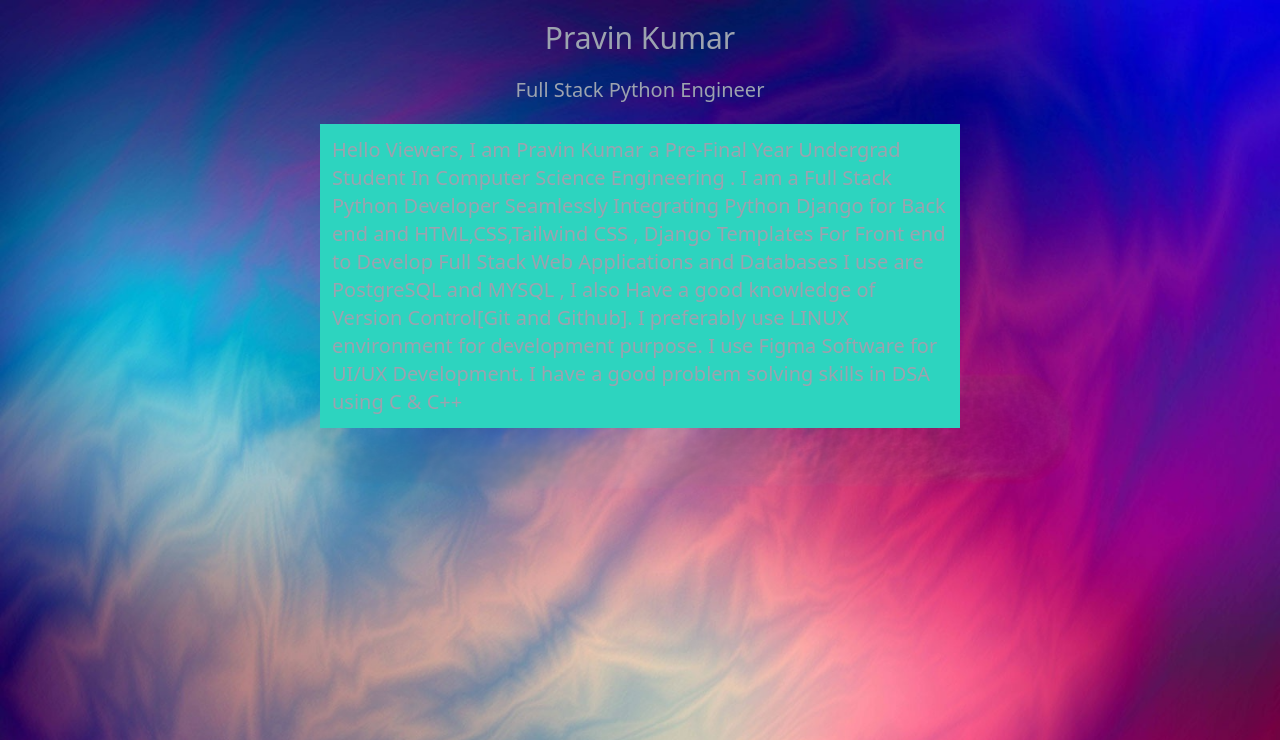
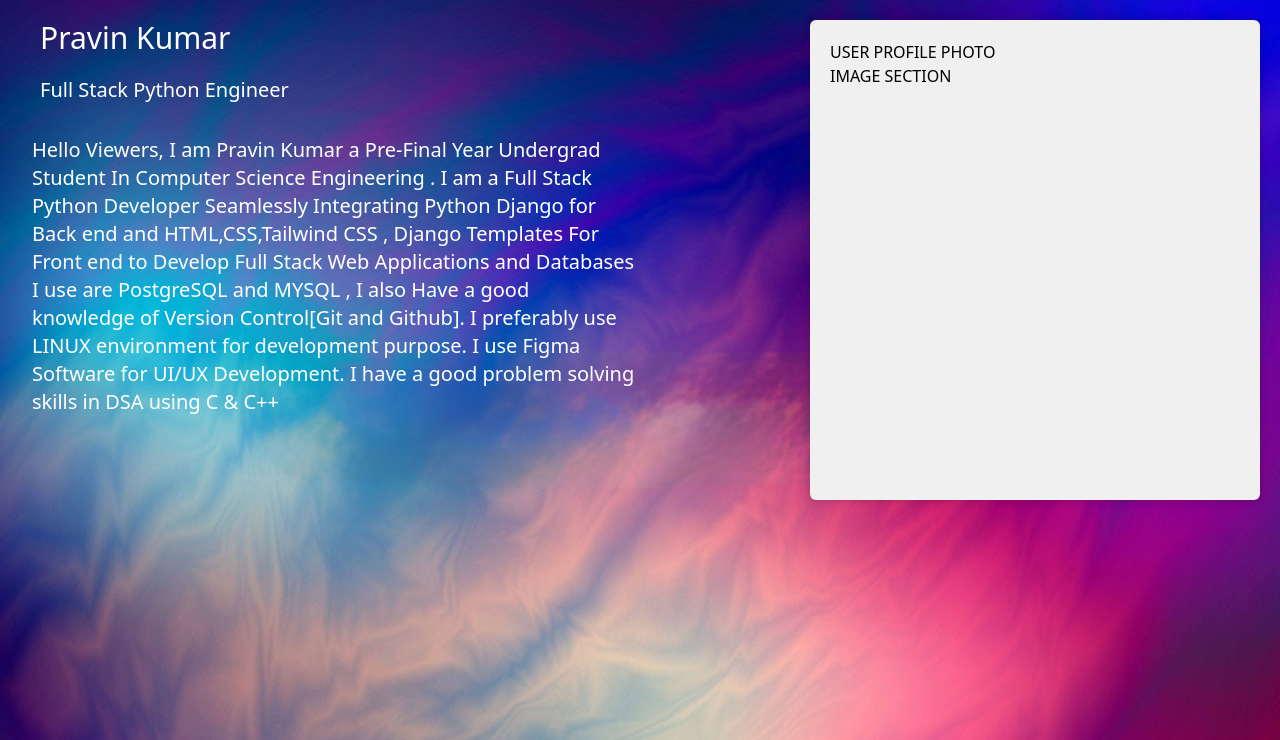
Before and after one commit to anish1133/Django-Portfolio, a Django app: page / in a window 1280 px wide. Shown: the top 740 px of the page. Run offline with Django 5.2, Linux system fonts and the light colour scheme; data comes from the database, SQL or seed files in the repository; some libraries are stand-ins or nearby versions.

Commit message:
photocontainer and slide animation

```diff
--- a/portfolio/views.py
+++ b/portfolio/views.py
@@ -7,5 +7,4 @@ from django.apps import AppConfig
 # Create your views here.
 def user_detail(request):
     all_users = UserDetails.objects.all()
-    print((all_users))
     return render(request, "home/home.html", context={"all_users": all_users})
--- /dev/null
+++ b/static/css/dist/styles.css
@@ -0,0 +1,63 @@
+.intro{
+  position:fixed;
+  padding-right:25px;
+}
+@keyframes fadeIn{
+  from {
+    opacity: 0;
+  }
+  to {
+    opacity: 1;
+  }
+}
+@keyframes fadeOut {
+  from {
+    opacity: 1;
+  }
+
+  to {
+    opacity: 0;
+  }
+}
+.animate-fadeIn {
+  animation: fadeIn 1.5s ease-in-out;
+}
+
+.animate-fadeOut {
+  animation: fadeOut 1.5s ease-in-out;
+}
+
+@keyframes slideIn {
+    from {
+      transform: translateX(-100%);
+    }
+    to {
+      transform: translateX(0);
+    }
+  }
+  .sliding-container {
+    position: fixed;
+    top: 0;
+    right: 0;
+    width: 450px;
+    height: 60vh;
+    background-color: #f0f0f0;
+    padding: 20px;
+    box-shadow: 0 0 10px rgba(0, 0, 0, 0.2);
+    animation: slideIn 1s ease-in-out;
+  }
+@media (max-width: 768px) {
+  .sliding-container {
+      width: 60%;
+      height: 60vh;
+      position:relative;
+      margin-left:30px;
+      margin-bottom :30px;
+      /* padding-right:5px; */
+
+  }
+  .intro{
+    position:relative;
+    font-size:30px;
+  }
+}
--- a/templates/base.html
+++ b/templates/base.html
@@ -9,6 +9,7 @@
   <meta name="viewport" content="width=device-width, initial-scale=1.0" />
   <script src="https://kit.fontawesome.com/ca547ebe4a.js" crossorigin="anonymous"></script>
   <link href="https://cdn.jsdelivr.net/npm/tailwindcss@2.2.19/dist/tailwind.min.css" rel="stylesheet" />
+  <link rel="stylesheet" href="/static/css/styles.css">
   <title>
     {% block title %}{% endblock %}
   </title>
@@ -16,7 +17,8 @@
 
 <body class="bg-cover bg-fixed" style="background-image: url(static/images/bg1.png)">
   <div id="content">
-    {% block content %}{% endblock %}
+    {% block content %}
+    {% endblock %}
   </div>
 </body>
 
--- a/templates/home/home.html
+++ b/templates/home/home.html
@@ -1,44 +1,17 @@
 {% extends 'base.html' %}
 {% block title %}Pravin Kumar{% endblock %}
 {% block content %}
-<div class="text-gray-400 mt-5">
-  {% for user in all_users %}
-  <h1 class="animate-fadeIn text-3xl font-light text-center mb-5">{{ user.name }}</h1>
-  <h2 class="animate-fadeIn text-xl mb-5 font-light text-center">{{ user.intro }}</h2>
-  <div class="animate-fadeIn container w-2/4 font-light text-xl ml-auto mr-auto px-3 py-3 bg-teal-400">
-    <h3 class="animate-fadeIn">{{ user.bio }}</h3>
+  <div class=" intro mt-5">
+    {% for user in all_users %}
+      <h1 class="animate-fadeIn text-3xl text-white font-light ml-10 mb-5">{{ user.name }}</h1>
+      <h2 class="animate-fadeIn text-xl mb-5 text-white  font-light ml-10">{{ user.intro }}</h2>
+      <div class="animate-fadeIn container w-2/4 font-light text-xl ml-5 mr-auto px-3 py-3 0">
+        <h3 class="animate-fadeIn text-white">{{ user.bio }}</h3>
+      </div>
+    {% endfor %}
   </div>
-  {% endfor %}
-</div>
-
-<style>
-  @keyframes fadeIn {
-    from {
-      opacity: 0;
-    }
-
-    to {
-      opacity: 1;
-    }
-  }
-
-  @keyframes fadeOut {
-    from {
-      opacity: 1;
-    }
-
-    to {
-      opacity: 0;
-    }
-  }
-
-  .animate-fadeIn {
-    animation: fadeIn 2s ease-in-out;
-  }
-
-  .animate-fadeOut {
-    animation: fadeOut 2s ease-in-out;
-  }
-</style>
-
+  <div class="sliding-container rounded-md mr-5 ml-30 mt-5">
+    <h2>USER PROFILE PHOTO</h2>
+    <p>IMAGE SECTION</p>
+  </div>
 {% endblock %}
```
